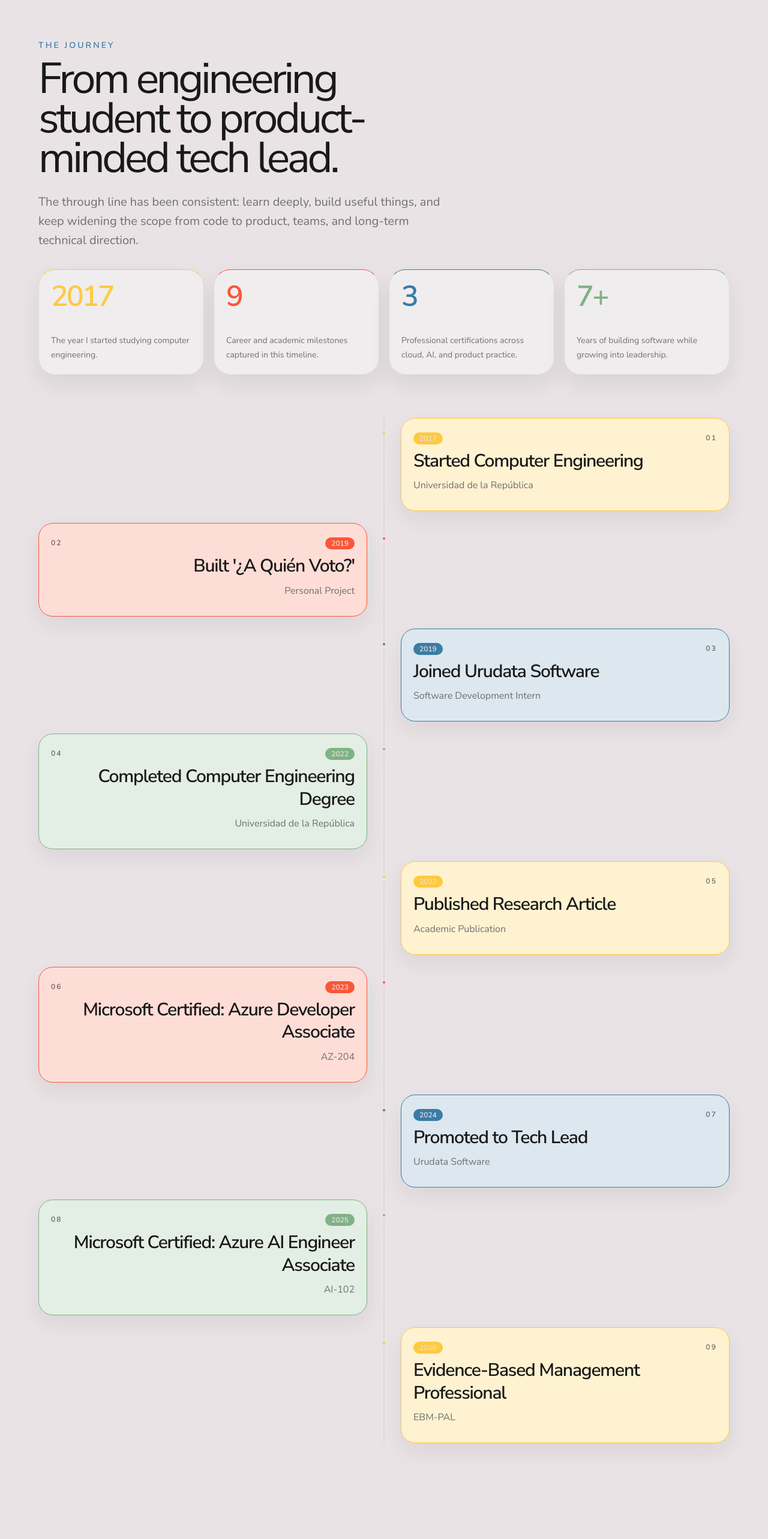
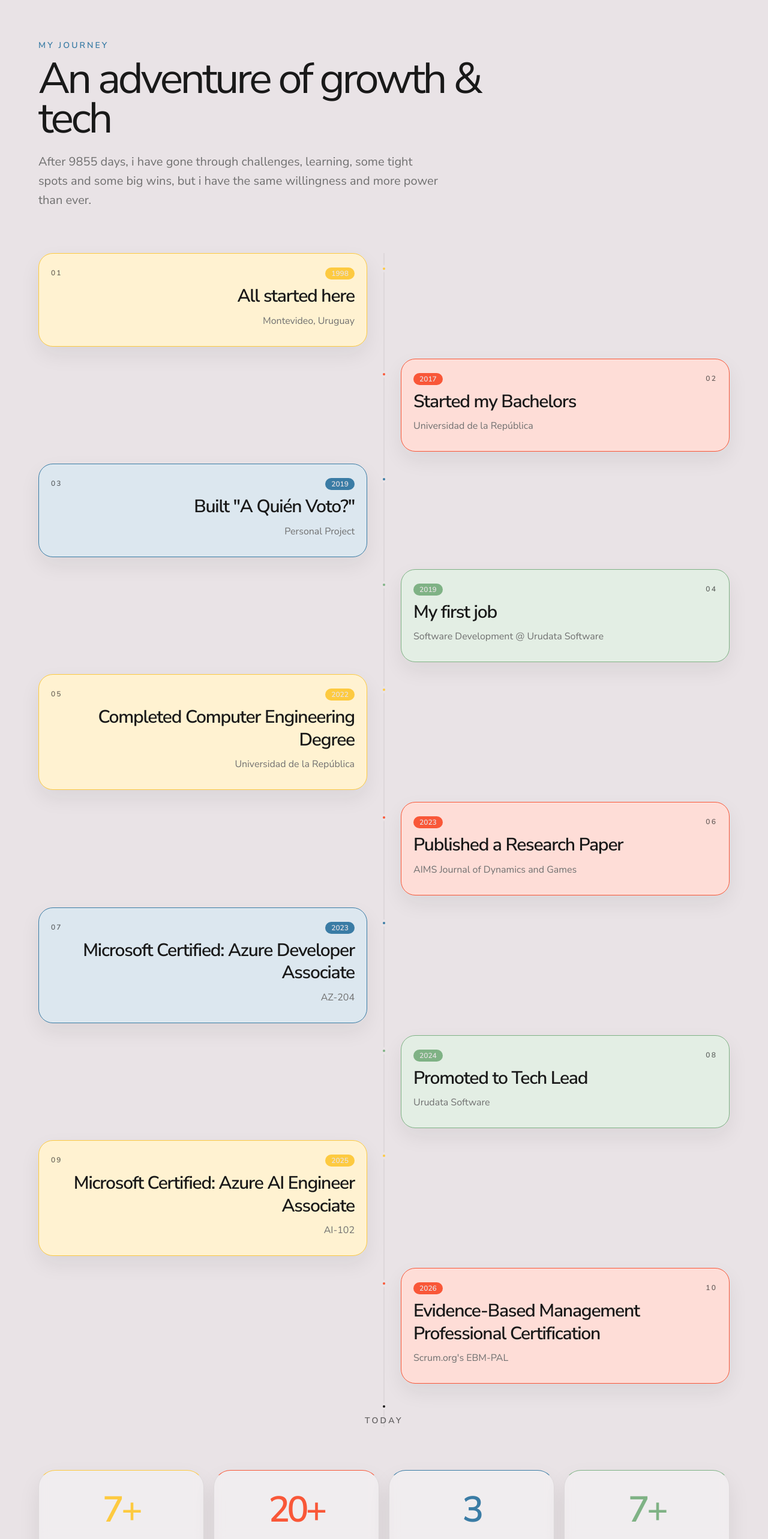
Before and after one commit to conderodrigo98/personal-website, a Next.js app: page / in a window 1280 px wide. Shown: the part 1710-4276 px from the top of the page at 60% size. Built offline with nearby package versions, Linux system fonts and the light colour scheme.

Commit message:
wip: more UI improvements

```diff
--- a/app/components/my-journey.tsx
+++ b/app/components/my-journey.tsx
@@ -1,8 +1,8 @@
 const journeyStats = [
-  { value: "2017", label: "The year I started studying computer engineering." },
-  { value: "9", label: "Career and academic milestones captured in this timeline." },
-  { value: "3", label: "Professional certifications across cloud, AI, and product practice." },
-  { value: "7+", label: "Years of building software while growing into leadership." },
+  { value: "7+", label: "Years in the industry" },
+  { value: "20+", label: "Completed projects" },
+  { value: "3", label: "Professional certifications" },
+  { value: "7+", label: "Years of building software" },
 ];
 
 const accentColors = [
@@ -26,23 +26,30 @@ const accentColors = [
 
 const journeyTimeline = [
   {
+    year: "1998",
+    title: "All started here",
+    subtitle: "Montevideo, Uruguay",
+    description:
+      "A random day of September, I was born.",
+  },
+  {
     year: "2017",
-    title: "Started Computer Engineering",
+    title: "Started my Bachelors",
     subtitle: "Universidad de la República",
     description:
       "Began my journey in software engineering, building the foundations that would later shape my career in product development and technical leadership.",
   },
   {
     year: "2019",
-    title: "Built '¿A Quién Voto?'",
+    title: "Built \"A Quién Voto?\"",
     subtitle: "Personal Project",
     description:
       "Created a web platform to help Uruguayan voters compare political candidates and proposals during the national elections.",
   },
   {
     year: "2019",
-    title: "Joined Urudata Software",
-    subtitle: "Software Development Intern",
+    title: "My first job",
+    subtitle: "Software Development @ Urudata Software",
     description:
       "Started my professional career working on enterprise software, learning from experienced engineers and shipping solutions used by real customers.",
   },
@@ -54,9 +61,9 @@ const journeyTimeline = [
       "Graduated after combining full-time professional experience with university studies.",
   },
   {
-    year: "2022",
-    title: "Published Research Article",
-    subtitle: "Academic Publication",
+    year: "2023",
+    title: "Published a Research Paper",
+    subtitle: "AIMS Journal of Dynamics and Games",
     description:
       "Published research work focused on software engineering and computer science topics.",
   },
@@ -83,15 +90,15 @@ const journeyTimeline = [
   },
   {
     year: "2026",
-    title: "Evidence-Based Management Professional",
-    subtitle: "EBM-PAL",
+    title: "Evidence-Based Management Professional Certification",
+    subtitle: "Scrum.org's EBM-PAL",
     description:
       "Deepened knowledge of product strategy, value delivery, and evidence-based decision making.",
   },
 ].map((entry, index) => ({
   ...entry,
   ...accentColors[index % accentColors.length],
-  side: index % 2 === 0 ? ("right" as const) : ("left" as const),
+  side: index % 2 === 1 ? ("right" as const) : ("left" as const),
 }));
 
 export default function MyJourney() {
@@ -104,38 +111,14 @@ export default function MyJourney() {
         <div className="flex flex-col gap-8">
           <div className="max-w-3xl">
             <p className="text-sm font-semibold uppercase tracking-[0.22em] text-[var(--brand-blue)]">
-              The Journey
+              My Journey
             </p>
-            <h2 className="mt-3 max-w-[13ch] text-5xl leading-[0.92] tracking-[-0.06em] sm:text-6xl lg:text-7xl">
-              From engineering student to product-minded tech lead.
+            <h2 className="mt-3 text-5xl leading-[0.92] tracking-[-0.06em] sm:text-6xl lg:text-7xl">
+              An adventure of growth & tech
             </h2>
             <p className="mt-6 max-w-2xl text-lg leading-8 text-[var(--foreground-muted)] sm:text-xl">
-              The through line has been consistent: learn deeply, build useful
-              things, and keep widening the scope from code to product, teams,
-              and long-term technical direction.
+              After 9855 days, i have gone through challenges, learning, some tight spots and some big wins, but i have the same willingness and more power than ever.
             </p>
-          </div>
-
-          <div className="grid grid-cols-1 gap-4 sm:grid-cols-2 lg:grid-cols-4">
-            {journeyStats.map((stat, index) => (
-              <article
-                key={stat.label}
-                className="flex min-h-40 flex-col justify-between gap-5 rounded-[1.75rem] border border-black/8 bg-white/35 p-5 shadow-[0_16px_36px_rgba(25,25,25,0.08)] backdrop-blur-sm sm:min-h-44"
-                style={{
-                  borderTopColor: accentColors[index % accentColors.length].color,
-                }}
-              >
-                <p
-                  className="text-4xl font-semibold leading-none tracking-[-0.06em] sm:text-5xl"
-                  style={{ color: accentColors[index % accentColors.length].color }}
-                >
-                  {stat.value}
-                </p>
-                <p className="text-sm leading-6 text-[var(--foreground-muted)]">
-                  {stat.label}
-                </p>
-              </article>
-            ))}
           </div>
         </div>
 
@@ -157,9 +140,8 @@ export default function MyJourney() {
                   />
 
                   <div
-                    className={`lg:row-start-1 ${
-                      isRight ? "lg:col-start-2" : "lg:col-start-1"
-                    }`}
+                    className={`lg:row-start-1 ${isRight ? "lg:col-start-2" : "lg:col-start-1"
+                      }`}
                   >
                     <div
                       tabIndex={0}
@@ -171,14 +153,12 @@ export default function MyJourney() {
                     >
                       <div className="flex flex-col gap-3">
                         <div
-                          className={`flex items-start justify-between gap-4 ${
-                            isRight ? "" : "flex-row-reverse"
-                          }`}
+                          className={`flex items-start justify-between gap-4 ${isRight ? "" : "flex-row-reverse"
+                            }`}
                         >
                           <div
-                            className={`min-w-0 ${
-                              isRight ? "text-left" : "text-right"
-                            }`}
+                            className={`min-w-0 ${isRight ? "text-left" : "text-right"
+                              }`}
                           >
                             <span
                               className="inline-flex rounded-full px-2.5 py-1 text-xs font-semibold leading-none text-[var(--background)]"
@@ -197,17 +177,15 @@ export default function MyJourney() {
                         </div>
 
                         <p
-                          className={`text-sm leading-5 text-[var(--foreground-muted)] sm:text-base ${
-                            isRight ? "text-left" : "text-right"
-                          }`}
+                          className={`text-sm leading-5 text-[var(--foreground-muted)] sm:text-base ${isRight ? "text-left" : "text-right"
+                            }`}
                         >
                           {entry.subtitle}
                         </p>
 
                         <p
-                          className={`max-h-0 overflow-hidden text-sm leading-6 text-[var(--foreground)]/85 opacity-0 transition-all duration-300 group-hover:mt-1 group-hover:max-h-40 group-hover:opacity-100 group-focus:mt-1 group-focus:max-h-40 group-focus:opacity-100 sm:text-base ${
-                            isRight ? "text-left" : "text-right"
-                          }`}
+                          className={`max-h-0 overflow-hidden text-sm leading-6 text-[var(--foreground)]/85 opacity-0 transition-all duration-300 group-hover:mt-1 group-hover:max-h-40 group-hover:opacity-100 group-focus:mt-1 group-focus:max-h-40 group-focus:opacity-100 sm:text-base ${isRight ? "text-left" : "text-right"
+                            }`}
                         >
                           {entry.description}
                         </p>
@@ -217,7 +195,36 @@ export default function MyJourney() {
                 </article>
               );
             })}
+
+            <div className="relative flex justify-center pl-12 sm:pl-16 lg:pl-0">
+              <div className="absolute top-3 left-4 z-10 h-3 w-3 -translate-x-1/2 rounded-full border-[4px] border-[var(--background)] bg-[var(--foreground)] sm:left-5 lg:left-1/2" />
+              <p className="pt-8 text-center text-sm font-semibold uppercase tracking-[0.24em] text-[var(--foreground)]/65">
+                Today
+              </p>
+            </div>
           </div>
+        </div>
+
+        <div className="grid grid-cols-1 gap-4 sm:grid-cols-2 lg:grid-cols-4">
+          {journeyStats.map((stat, index) => (
+            <article
+              key={stat.label}
+              className="flex min-h-40 flex-col justify-center gap-5 rounded-[1.75rem] border border-black/8 bg-white/35 p-5 text-center shadow-[0_16px_36px_rgba(25,25,25,0.08)] backdrop-blur-sm sm:min-h-44"
+              style={{
+                borderTopColor: accentColors[index % accentColors.length].color,
+              }}
+            >
+              <p
+                className="text-center text-5xl font-semibold leading-none tracking-[-0.08em] sm:text-6xl"
+                style={{ color: accentColors[index % accentColors.length].color }}
+              >
+                {stat.value}
+              </p>
+              <p className="text-sm leading-6 text-[var(--foreground-muted)]">
+                {stat.label}
+              </p>
+            </article>
+          ))}
         </div>
       </div>
     </section>
```
